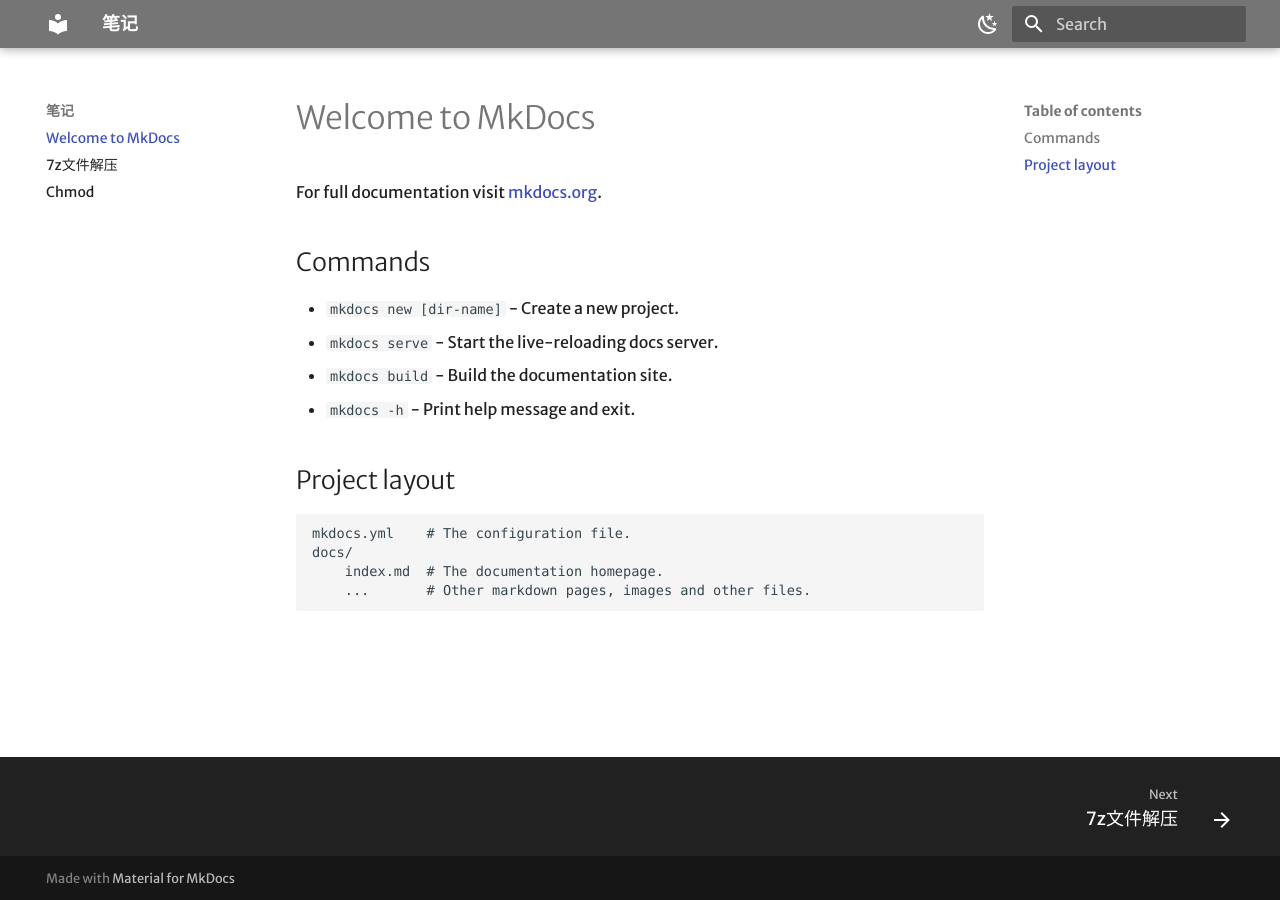
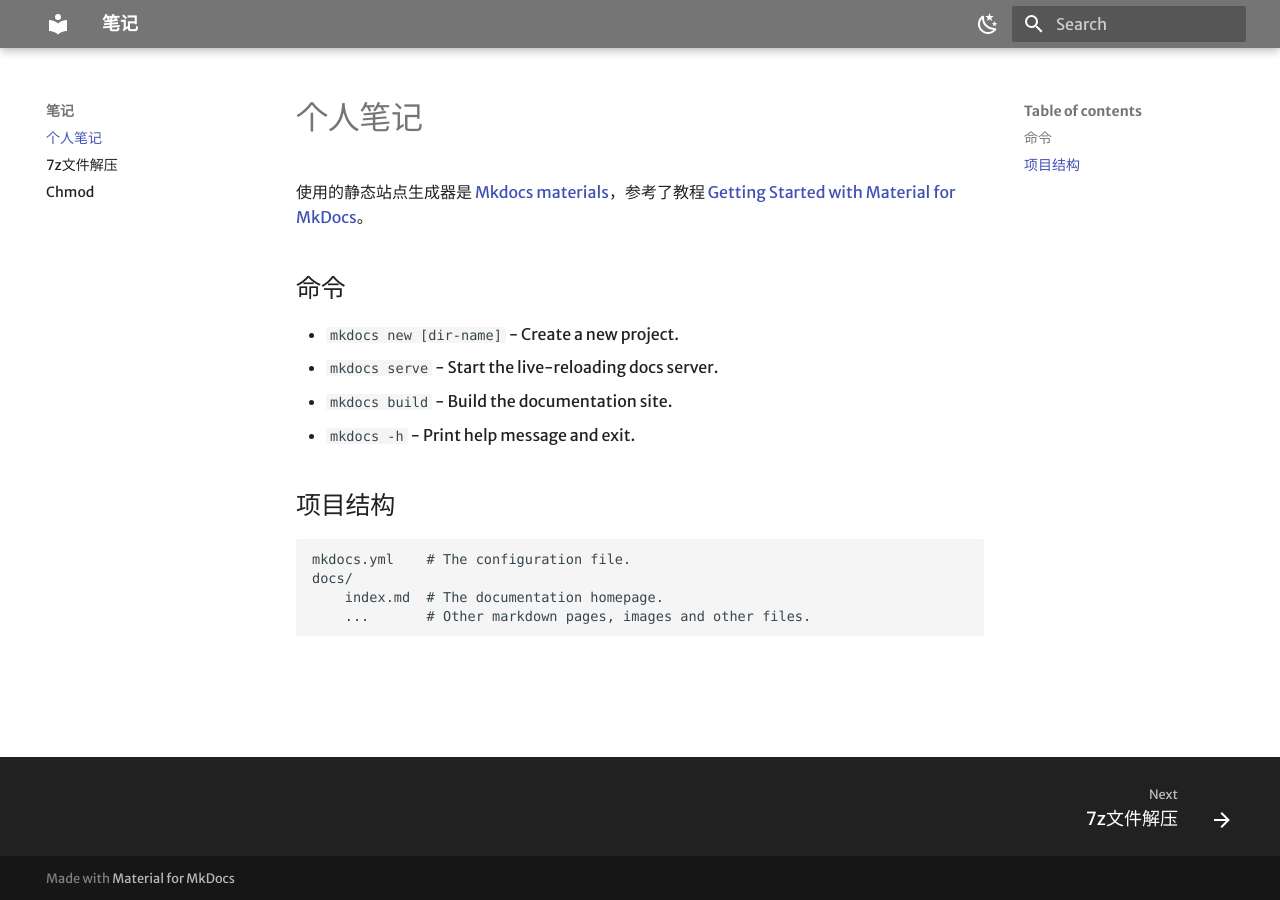
Before and after one commit to Monster295/notes, an MkDocs documentation site: the page built from docs/index.md, in a window 1280 px wide. Built offline with MkDocs 1.6.1 and Material for MkDocs 9.7.7, drawn with Linux system fonts in a browser that asks for light colours; some web fonts are replaced.

Commit message:
feat: 修改首页信息

```diff
--- a/docs/index.md
+++ b/docs/index.md
@@ -1,15 +1,15 @@
-# Welcome to MkDocs
+# 个人笔记
 
-For full documentation visit [mkdocs.org](https://www.mkdocs.org).
+使用的静态站点生成器是 [Mkdocs materials](https://github.com/squidfunk/mkdocs-material)，参考了教程 [Getting Started with Material for MkDocs](https://jameswillett.dev/getting-started-with-material-for-mkdocs/#share-on-socials)。
 
-## Commands
+## 命令
 
 * `mkdocs new [dir-name]` - Create a new project.
 * `mkdocs serve` - Start the live-reloading docs server.
 * `mkdocs build` - Build the documentation site.
 * `mkdocs -h` - Print help message and exit.
 
-## Project layout
+## 项目结构
 
     mkdocs.yml    # The configuration file.
     docs/
```
